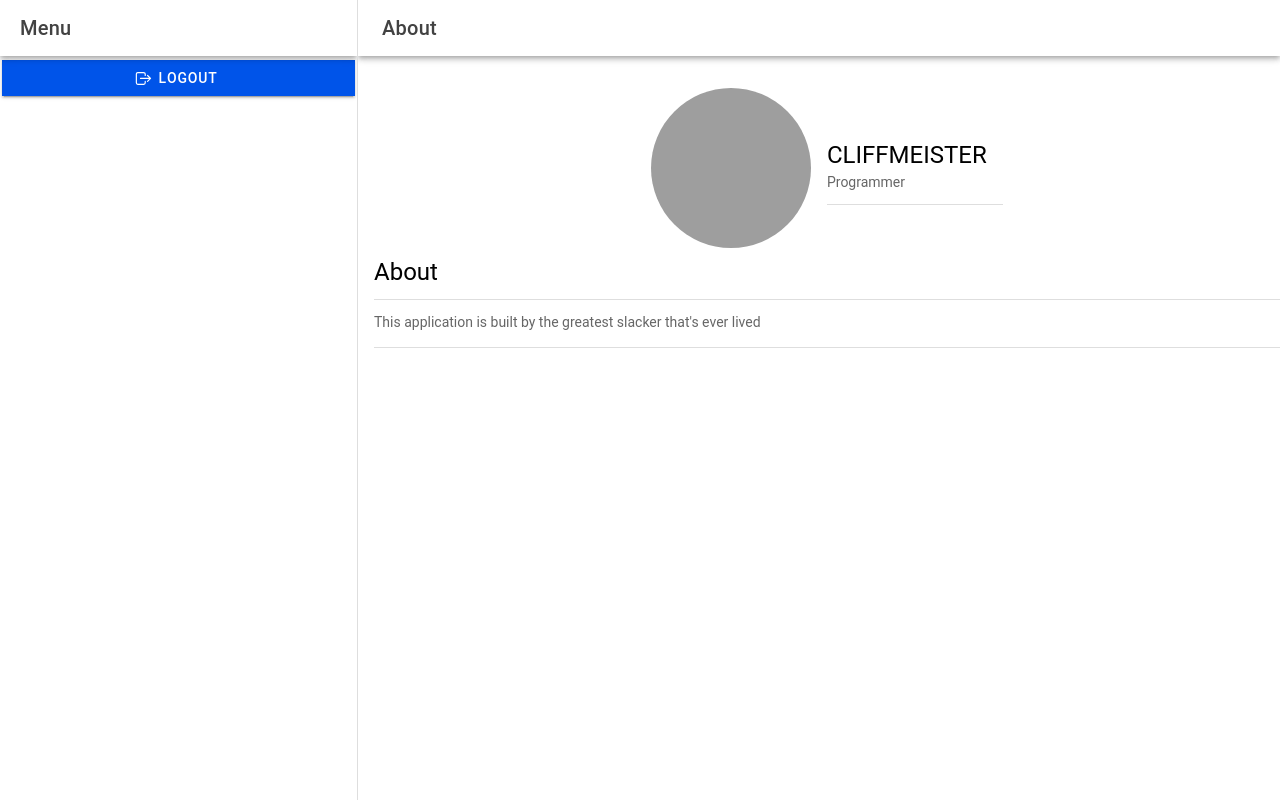
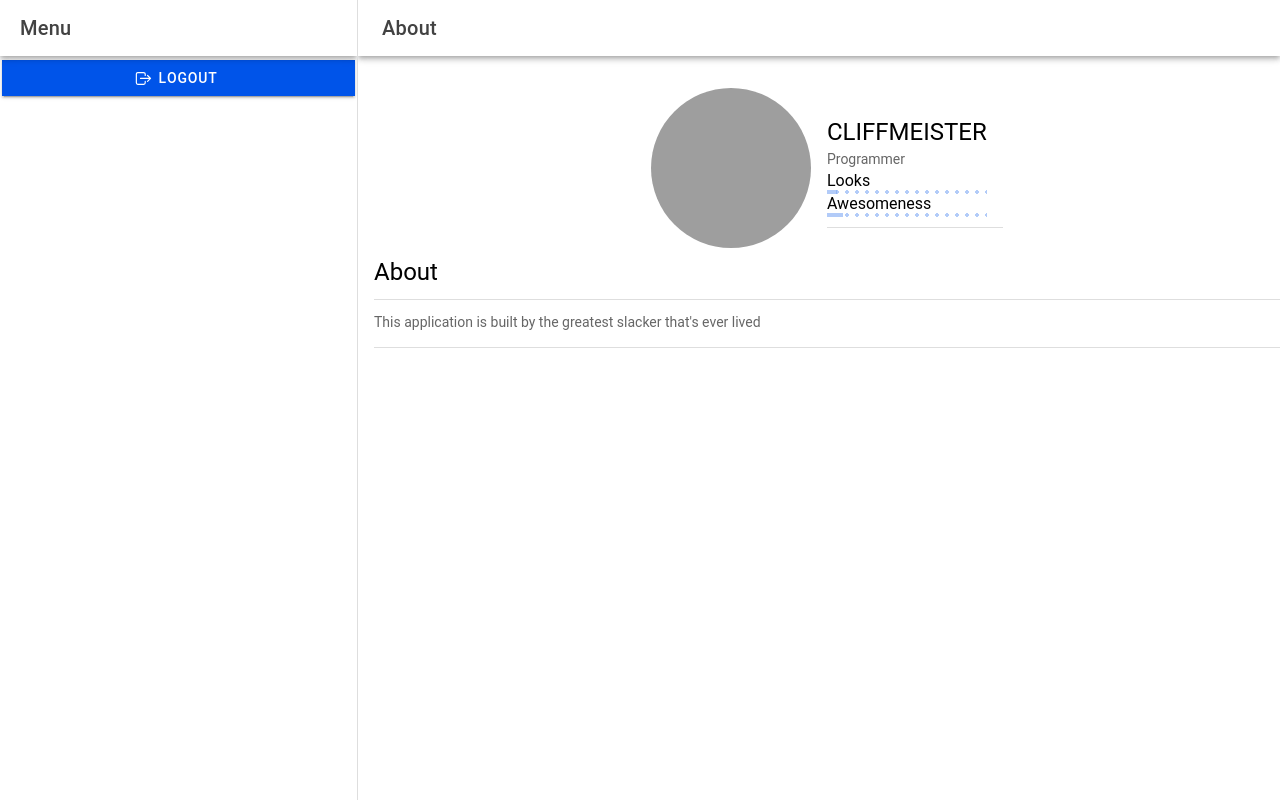
Before and after one commit to cliffamadeus/dev-2425, a React (Vite) app: page /it35-app/app/about in a window 1280 px wide. Built offline with nearby package versions, Linux system fonts and the light colour scheme; grey boxes are pictures that could not be loaded.

Commit message:
Added progress bars on about.tsx

```diff
--- a/src/pages/About/About.tsx
+++ b/src/pages/About/About.tsx
@@ -10,14 +10,42 @@ import {
     IonLabel,
     IonMenuButton,
     IonPage,
+    IonProgressBar,
     IonRow,
     IonTitle,
     IonToast,
     IonToolbar
 } from '@ionic/react';
 import './About.css';
+import { useEffect, useState  } from 'react';
 
 const About: React.FC = () => {
+  const [buffer1, setBuffer1] = useState(0.06);
+  const [progress1, setProgress1] = useState(0);
+  const [buffer2, setBuffer2] = useState(0.1); // Different initial value
+  const [progress2, setProgress2] = useState(0);
+
+  useEffect(() => {
+    const interval = setInterval(() => {
+      setBuffer1((prev) => Math.min(prev + 0.06, 1)); // Increment buffer1
+      setProgress1((prev) => Math.min(prev + 0.05, 1)); // Increment progress1
+      setBuffer2((prev) => Math.min(prev + 0.08, 1)); // Increment buffer2
+      setProgress2((prev) => Math.min(prev + 0.07, 1)); // Increment progress2
+    }, 1000);
+
+    return () => clearInterval(interval);
+  }, []);
+
+  useEffect(() => {
+    if (progress1 >= 1 && progress2 >= 1) {
+      setTimeout(() => {
+        setBuffer1(0.06);
+        setProgress1(0);
+        setBuffer2(0.1);
+        setProgress2(0);
+      }, 1000);
+    }
+  }, [progress1, progress2]);
 
   return (
     <IonPage>
@@ -39,6 +67,9 @@ const About: React.FC = () => {
               <IonLabel>
                 <h1>CLIFFMEISTER</h1>
                 <p>Programmer</p>
+                Looks<IonProgressBar buffer={buffer1} value={progress1}></IonProgressBar>
+                Awesomeness<IonProgressBar buffer={buffer2} value={progress2}></IonProgressBar>
+
               </IonLabel>
             </IonItem>
 
```
